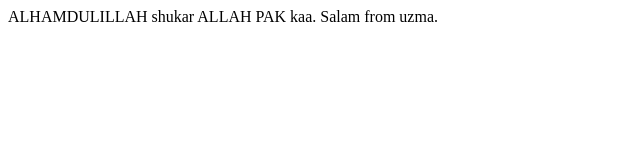
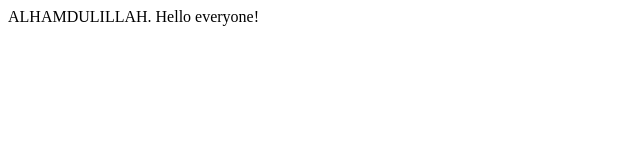
Before and after one commit to Uzma-Noorani/bootcamp2020new, a plain HTML site: page index.html in a window 1280 px wide. Shown: the whole page, without its empty margins (0-640 px from the left). Drawn offline with Linux system fonts and the light colour scheme.

Commit message:
updateddd index.html

```diff
--- a/index.html
+++ b/index.html
@@ -5,7 +5,6 @@
     <title>Document</title>
 </head>
 <body>
-    ALHAMDULILLAH shukar ALLAH PAK kaa.
-    Salam from uzma.
+    ALHAMDULILLAH. Hello everyone!
 </body>
 </html>
```
